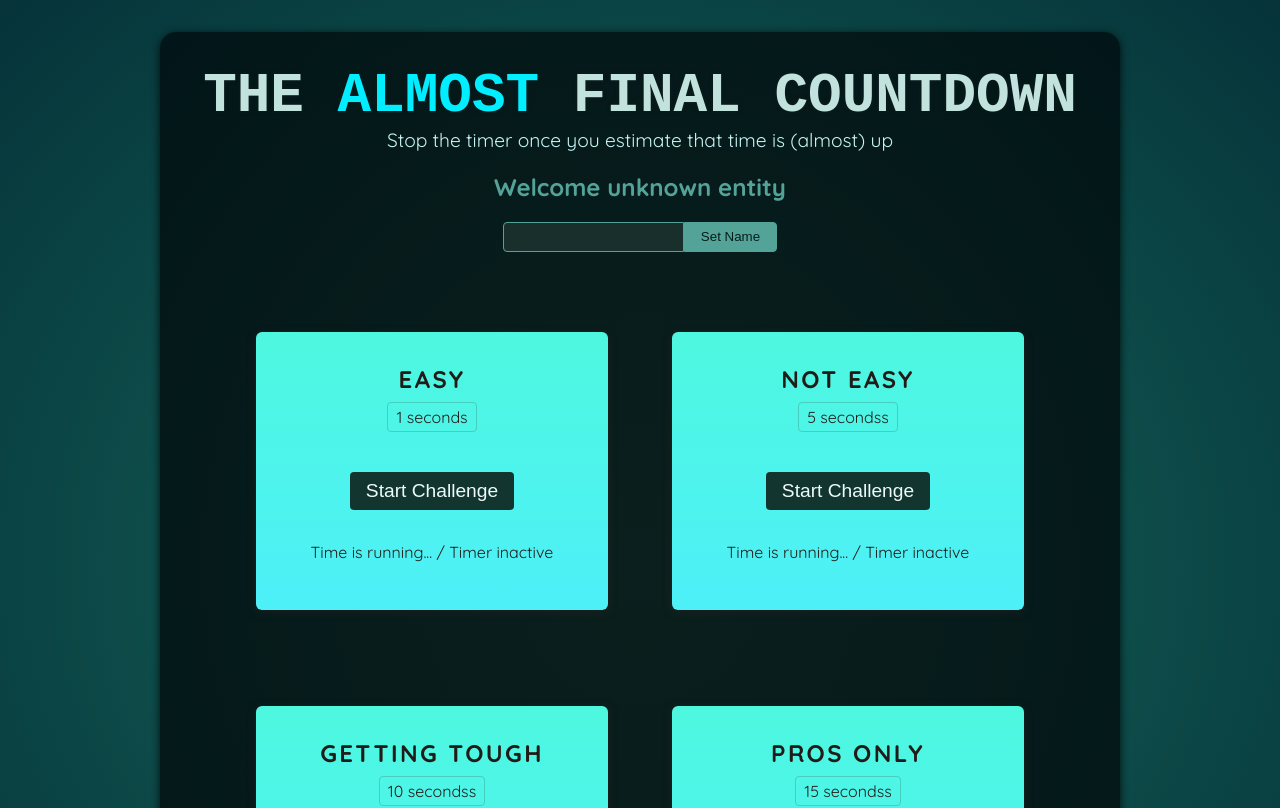
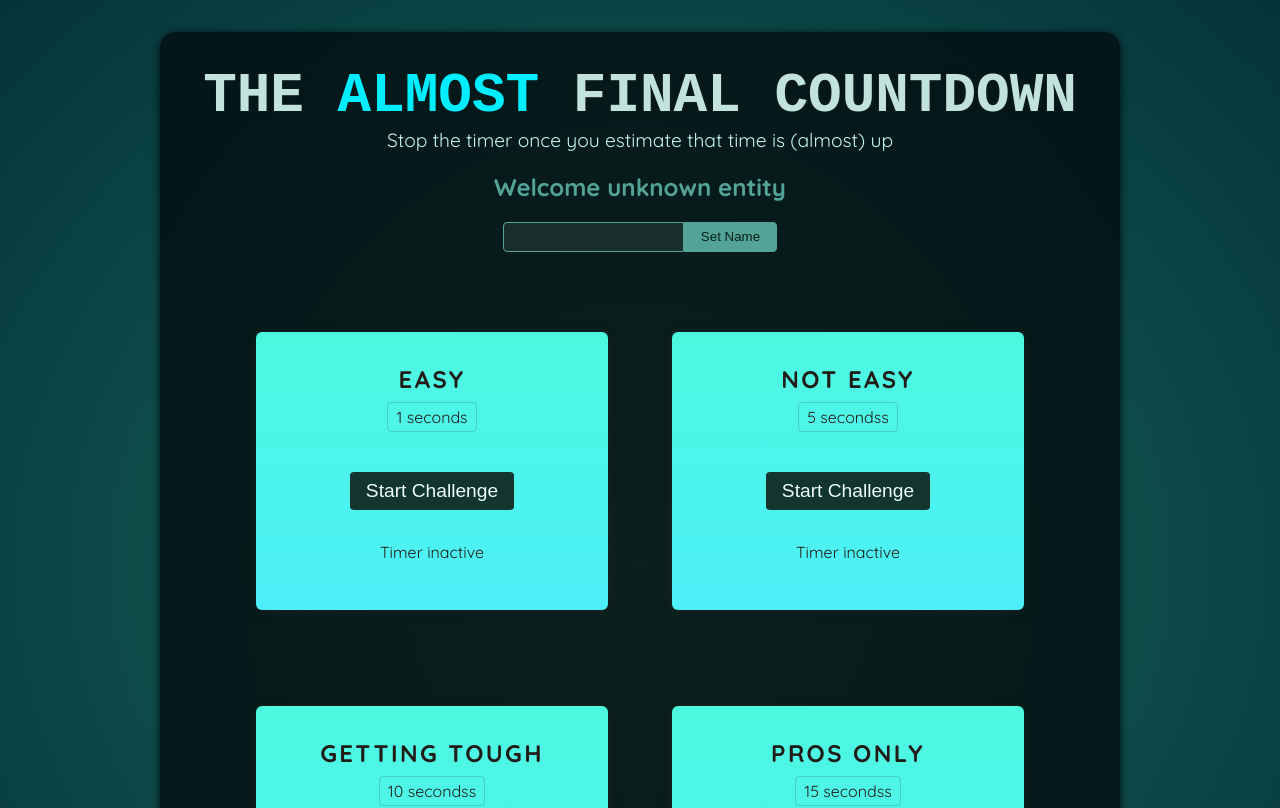
Before and after one commit to ygvbhy/react-refs-and-portals, a React (Vite) app: page / in a window 1280 px wide. Shown: the top 808 px of the page. Built offline with nearby package versions, Linux system fonts and the light colour scheme; a web font is replaced by a local one.

Commit message:
타이머 설정 & State 관리

```diff
--- a/src/components/TimerChallenge.jsx
+++ b/src/components/TimerChallenge.jsx
@@ -1,16 +1,32 @@
-import React from "react";
+import React, { useState } from "react";
 
 const TimerChallenge = ({ title, targetTime }) => {
+  const [timerExpired, setTimerExpired] = useState(false);
+  const [timerStarted, setTimerStarted] = useState(false);
+
+  const handleStart = () => {
+    setTimeout(() => {
+      setTimerExpired(true);
+    }, targetTime * 1000);
+
+    setTimerStarted(true);
+  };
+
   return (
     <div className="challenge">
       <h2>{title}</h2>
+      {timerExpired && <p>You lost!</p>}
       <p className="challenge-time">
         {targetTime} seconds{targetTime > 1 ? "s" : ""}
       </p>
       <p>
-        <button>Start Challenge</button>
+        <button onClick={handleStart}>
+          {timerStarted ? "Stop" : "Start"} Challenge
+        </button>
       </p>
-      <p className="">Time is running... / Timer inactive</p>
+      <p className={timerStarted ? "active" : ""}>
+        {timerStarted ? "Time is running..." : "Timer inactive"}
+      </p>
     </div>
   );
 };
```
